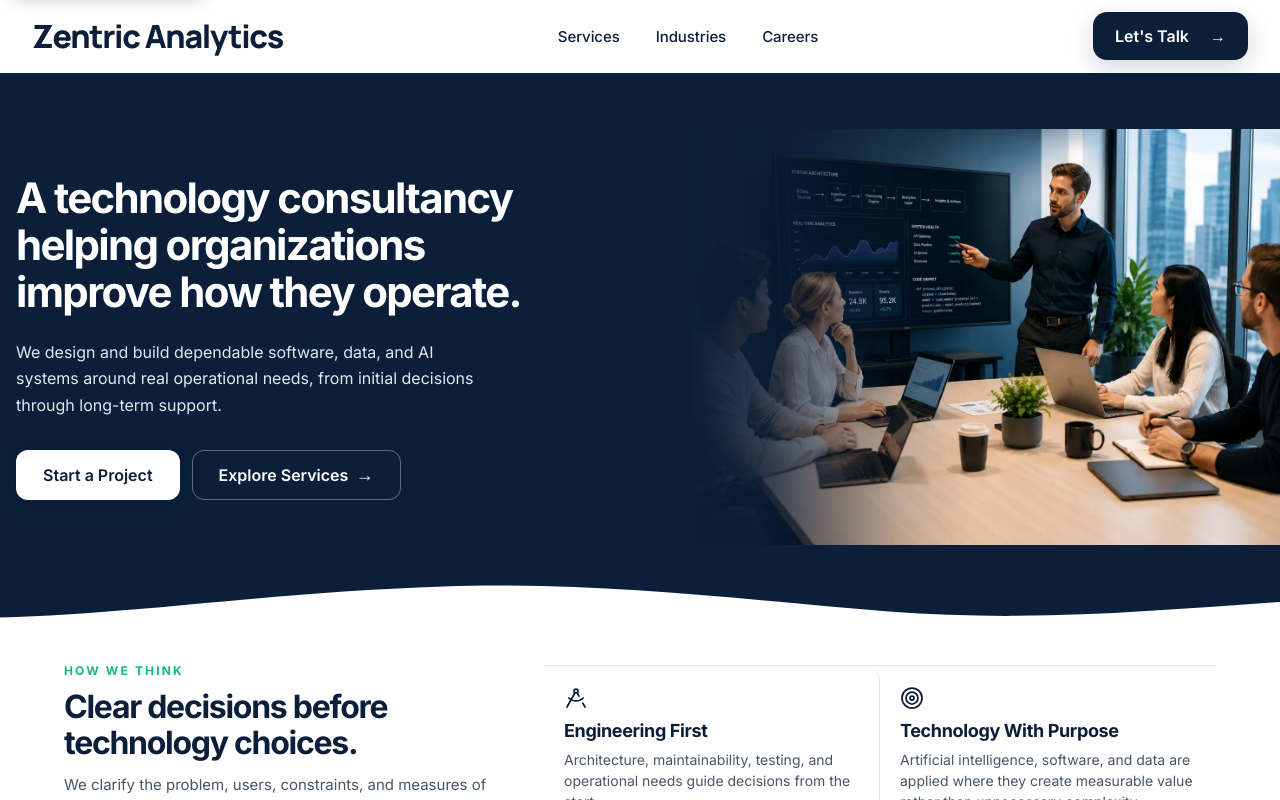
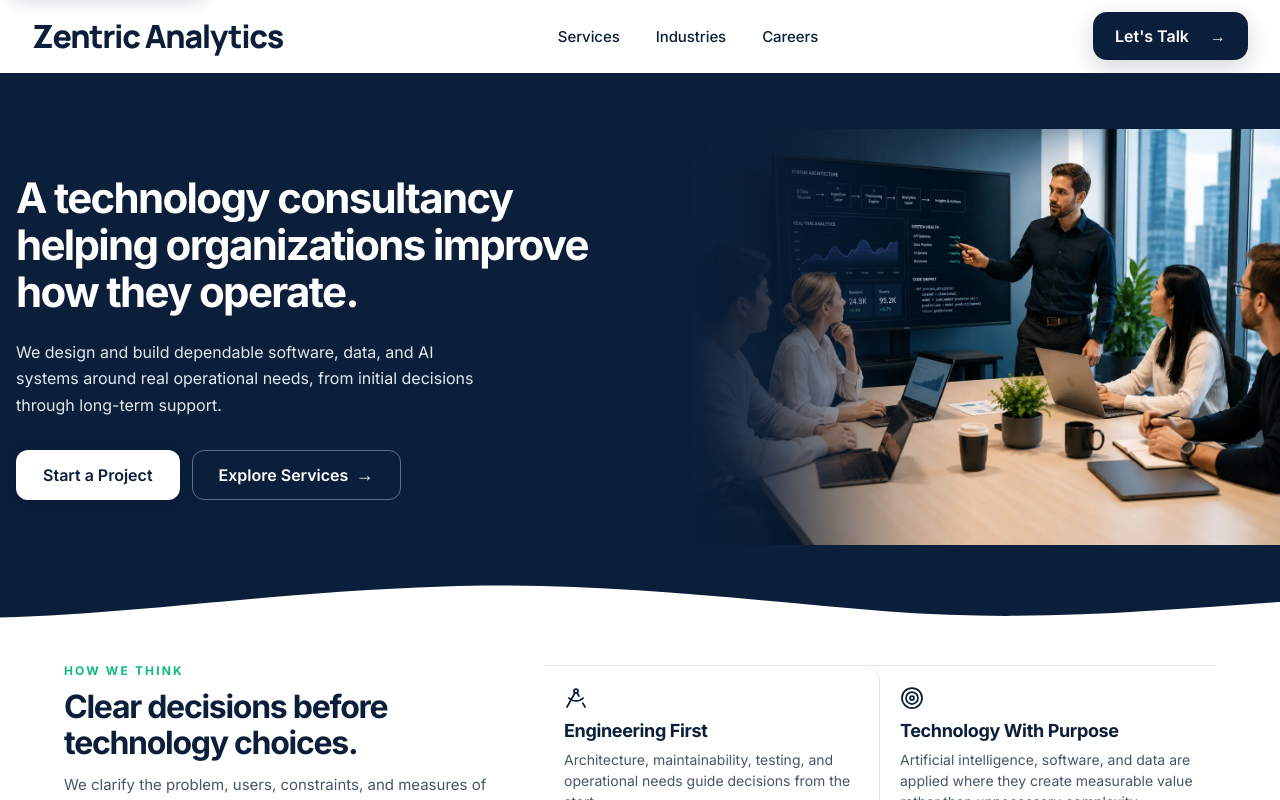
Before and after one commit to Zentric-Analytics/Zentricanalytics.com, a Next.js app: page / in a window 1280 px wide. Shown: the top 800 px of the page. Built offline with nearby package versions, Linux system fonts and the light colour scheme.

Commit message:
Unify home hero heading across breakpoints

```diff
--- a/src/app/page.tsx
+++ b/src/app/page.tsx
@@ -130,11 +130,7 @@ export default function Home() {
         <div className="mx-auto grid w-full max-w-6xl items-center gap-3 px-4 pb-5 pt-0 md:grid-cols-[minmax(0,48fr)_minmax(0,52fr)] md:gap-6 md:px-4 md:pb-16 md:pt-10 lg:max-w-[90rem] lg:gap-6 lg:pb-20 lg:pt-12 xl:pt-14">
           <div className="min-w-0">
             <h1 className="home-hero-heading hero-reveal hero-reveal-1 text-white">
-              <span className="lg:hidden">Zentric Analytics is a technology consultancy that helps organizations improve how they operate.</span>
-              <span className="hidden lg:block xl:hidden">A technology consultancy helping organizations improve how they operate.</span>
-              <span className="hidden xl:block">A technology consultancy</span>
-              <span className="hidden xl:block">helping organizations</span>
-              <span className="hidden xl:block">improve how they operate.</span>
+              A technology consultancy helping organizations improve how they operate.
             </h1>
             <p className="home-hero-description hero-reveal hero-reveal-2 text-slate-200">
               We design and build dependable software, data, and AI systems around real operational needs, from initial decisions through long-term support.
```
Also changed, not shown: 1 other file (tests, documents, lock files or other folders).
